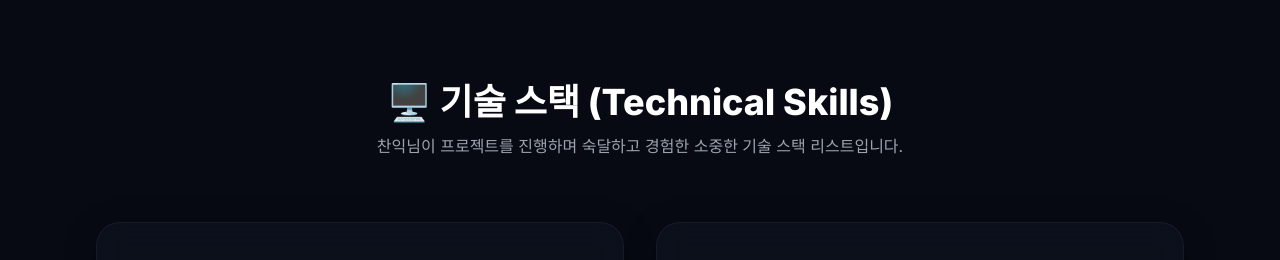
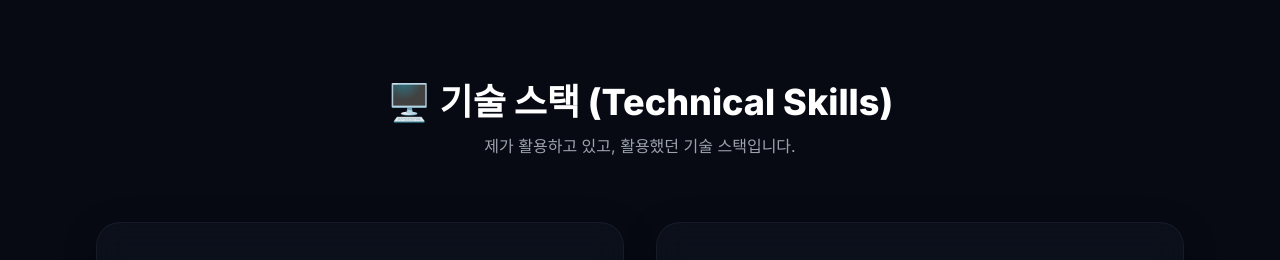
Before and after one commit to ychoik/webest, a plain HTML site: page index.html in a window 1280 px wide. Shown: the part 1220-1480 px from the top of the page. Drawn offline with nearby package versions, Linux system fonts and the light colour scheme.

Commit message:
skill change

```diff
--- a/index.html
+++ b/index.html
@@ -241,7 +241,7 @@
         <div class="text-center mb-16">
             <h2 class="text-3xl sm:text-4xl font-extrabold text-white">🖥️ 기술 스택 (Technical Skills)</h2>
             <p class="text-gray-400 mt-3 text-base">
-                찬익님이 프로젝트를 진행하며 숙달하고 경험한 소중한 기술 스택 리스트입니다.
+                제가 활용하고 있고, 활용했던 기술 스택입니다.
             </p>
         </div>
 
```
